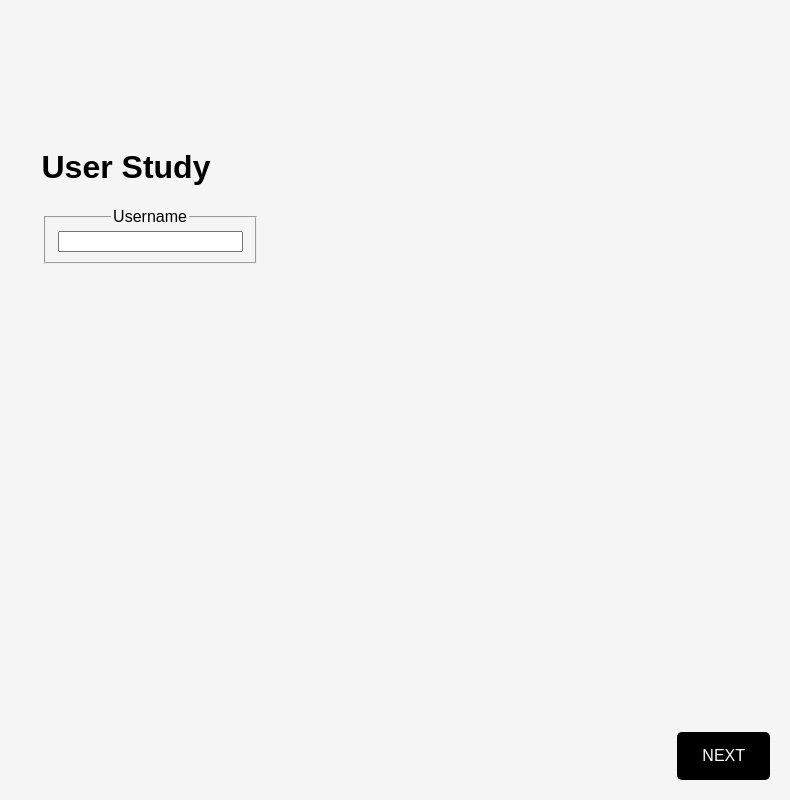
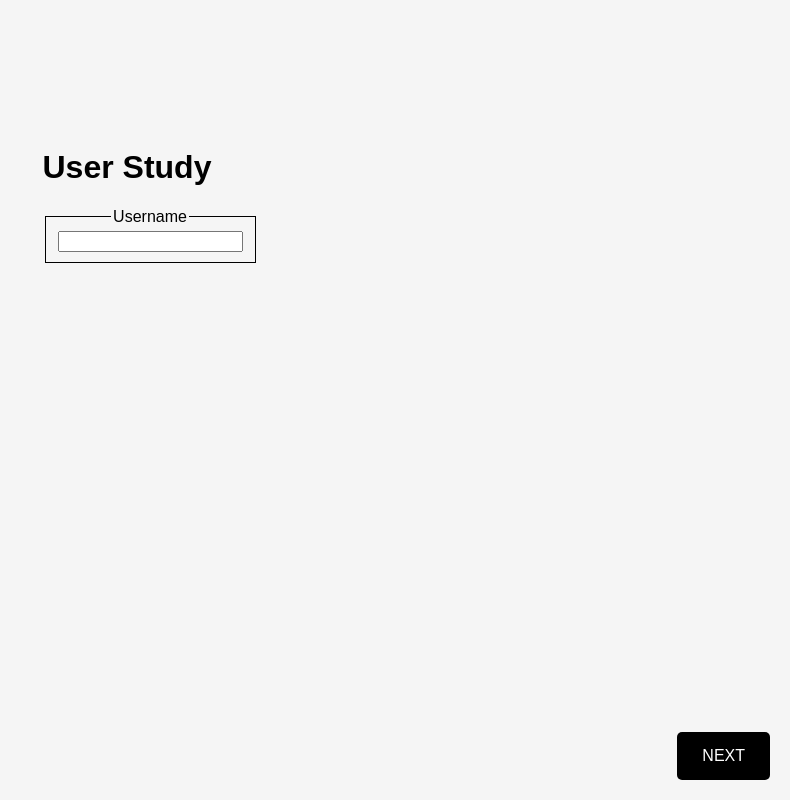
Before and after one commit to JiewenChan/User_Study_template, a plain HTML site: page index.html in a window 1280 px wide. Shown: the whole page, without its empty margins (490-1280 px from the left). Drawn offline with Linux system fonts and the light colour scheme.

Commit message:
Update style.css

```diff
--- a/style.css
+++ b/style.css
@@ -13,6 +13,10 @@ body {
     flex-direction: column;
     align-items: center;
     text-align: center;
+}
+
+fieldset {
+    border: 1px solid black;
 }
 
 .titles {
```
